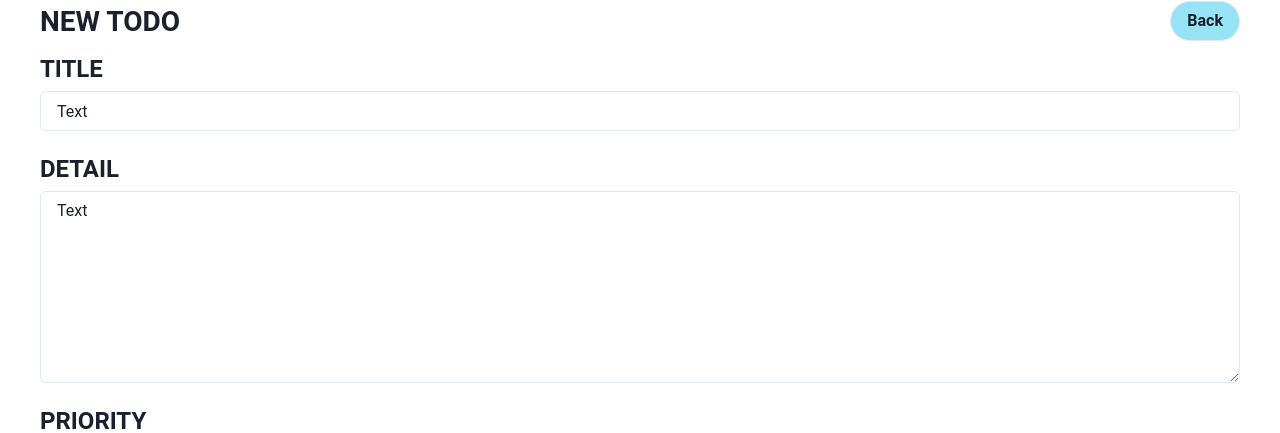
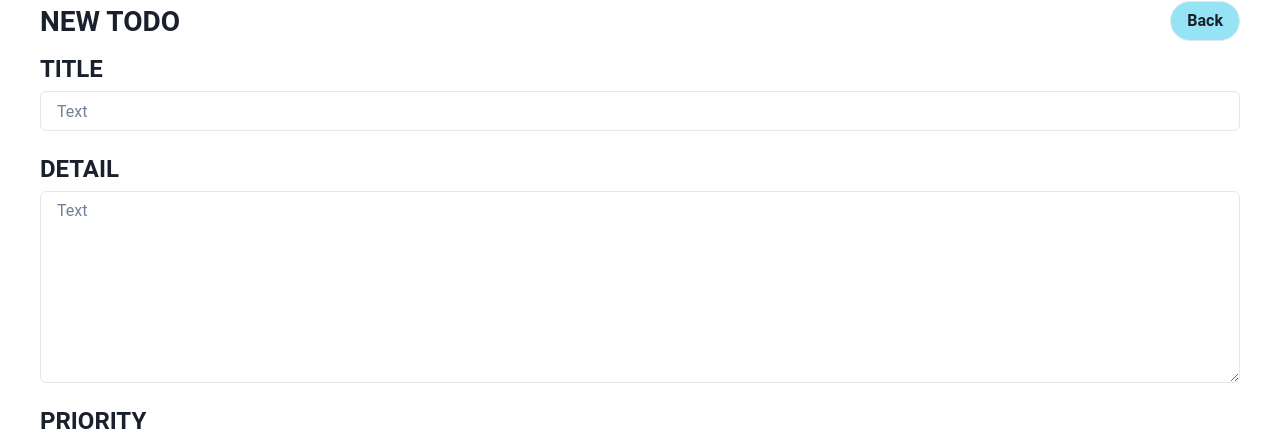
Before and after one commit to if-mentor/next_todo_9, a Next.js app: page /todonew in a window 1280 px wide. Shown: the part 99-532 px from the top of the page. Built offline with nearby package versions, Linux system fonts and the light colour scheme.

Commit message:
#9 refactor: TodoNew入力フォーム修正

```diff
--- a/src/pages/todonew.tsx
+++ b/src/pages/todonew.tsx
@@ -46,11 +46,11 @@ const todonew = () => {
             <Text mb={1} fontWeight={"bold"} fontSize={"24px"}>
               TITLE
             </Text>
-            <Input mb={5} type="text" defaultValue="Text" />
+            <Input mb={5} type="text" placeholder="Text" />
             <Text mb={1} fontWeight={"bold"} fontSize={"24px"}>
               DETAIL
             </Text>
-            <Textarea mb={5} h="192px" defaultValue="Text" />
+            <Textarea mb={5} h="192px" placeholder="Text" />
             <Text mb={1} fontWeight={"bold"} fontSize={"24px"}>
               PRIORITY
             </Text>
@@ -62,7 +62,6 @@ const todonew = () => {
               </Stack>
             </RadioGroup>
             <Box mt={4} textAlign={"right"}>
-              {" "}
               <Button mr={3} type="button" borderRadius="full" bg="red.100">
                 DRAFT
               </Button>
```
